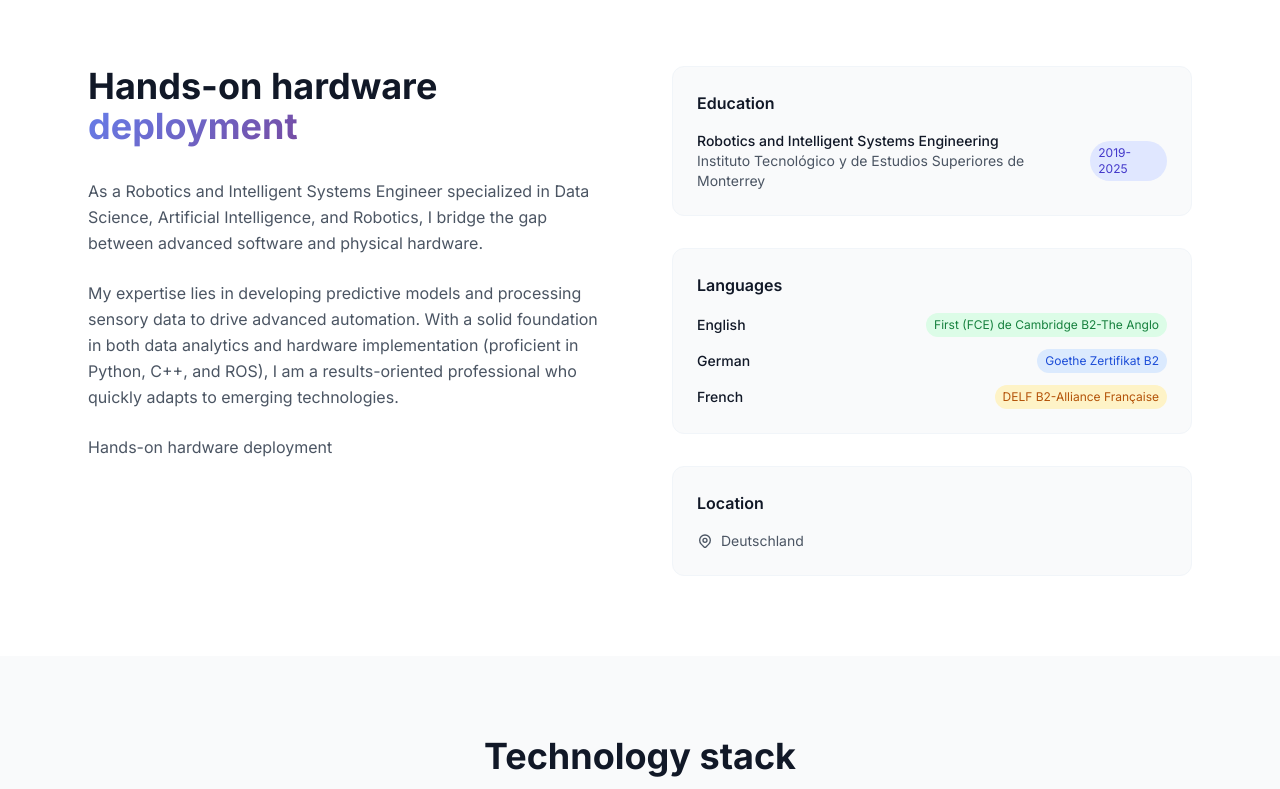
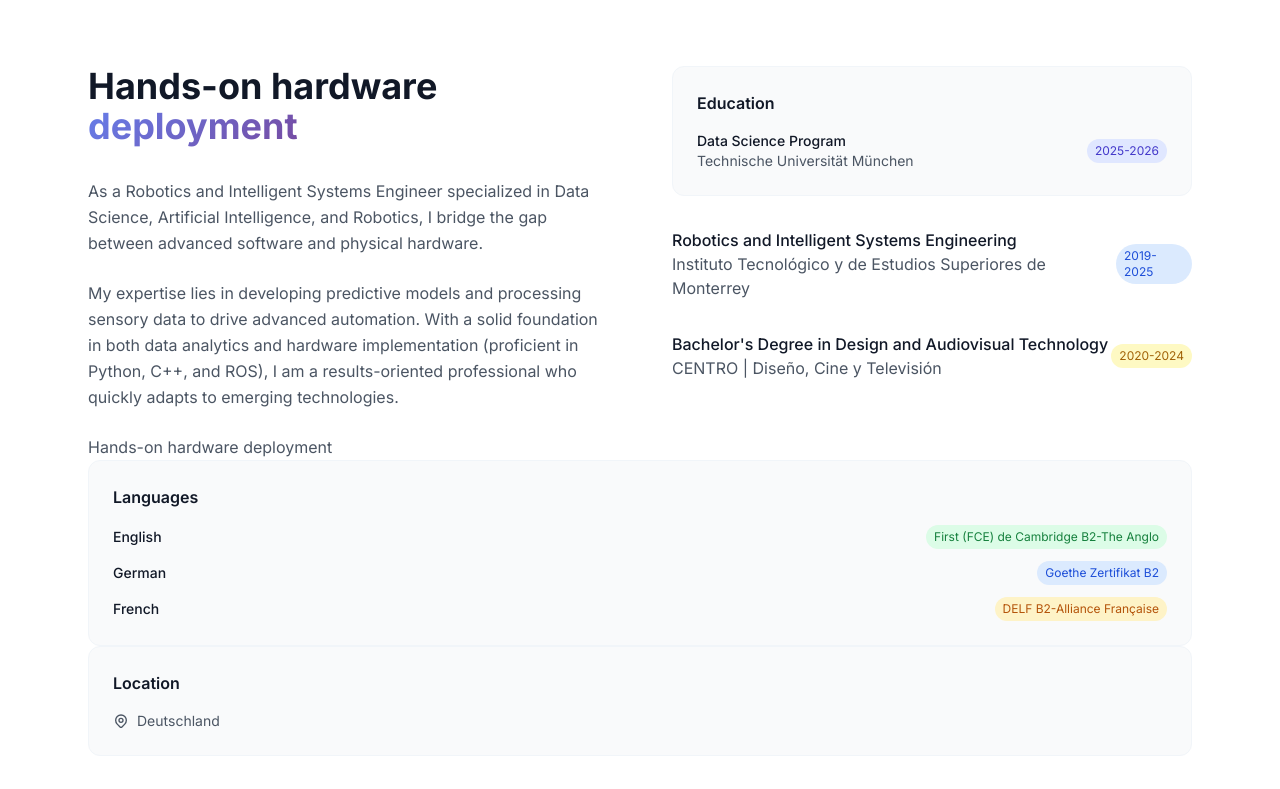
Before and after one commit to alejandrabarcena/revicv, a website: page index.html in a window 1280 px wide. Shown: the part 760-1549 px from the top of the page. Drawn offline with nearby package versions, Linux system fonts and the light colour scheme.

Commit message:
Update education section in index.html
Added educational background details including a new degree and institution.

```diff
--- a/index.html
+++ b/index.html
@@ -300,16 +300,46 @@
                 <div class="flex justify-between items-center">
                   <div>
                     <p class="font-medium text-gray-900">
-                      Robotics and Intelligent Systems Engineering
+                      Data Science Program
                     </p>
                     <p class="text-gray-600">
-                     Instituto Tecnológico y de Estudios Superiores de Monterrey
+                     Technische Universität München
                     </p>
                   </div>
                   <span
                     class="text-xs bg-indigo-100 text-indigo-700 px-2 py-1 rounded-full"
                   >
-                   2019-2025
+                   2025-2026
+                </span>
+              </div>
+            </div>
+          </div>
+             <div class="flex justify-between items-center">
+                  <div>
+                    <p class="font-medium text-gray-900">
+                      Robotics and Intelligent Systems Engineering
+                    </p>
+                    <p class="text-gray-600"> Instituto Tecnológico y de Estudios Superiores de Monterrey </p>
+                  </div>
+                  <span
+                    class="text-xs bg-blue-100 text-blue-700 px-2 py-1 rounded-full"
+                  >
+                    2019-2025
+                  </span>
+                </div>
+                <div class="flex justify-between items-center">
+                <div>
+                  <p class="font-medium text-gray-900">
+                    Bachelor's Degree in Design and Audiovisual Technology
+                  </p>
+                  <p class="text-gray-600">
+                    CENTRO | Diseño, Cine y Televisión
+                  </p>
+                </div>
+                <span
+                  class="text-xs bg-yellow-100 text-yellow-700 px-2 py-1 rounded-full"
+                >
+                  2020-2024
                 </span>
               </div>
             </div>
```
